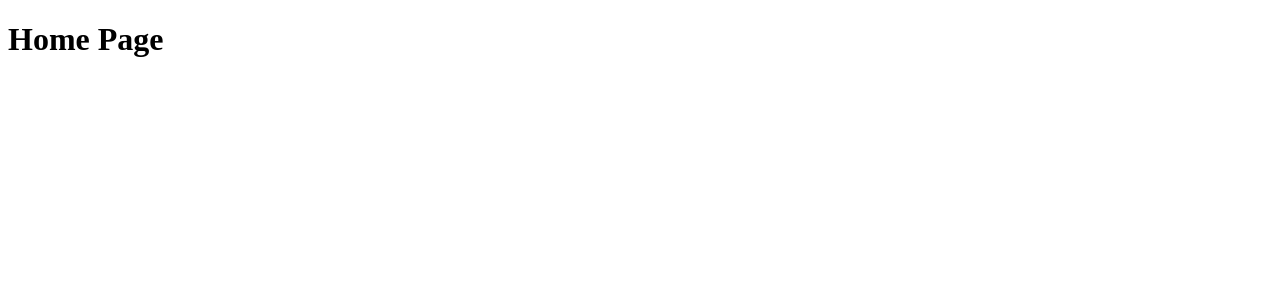
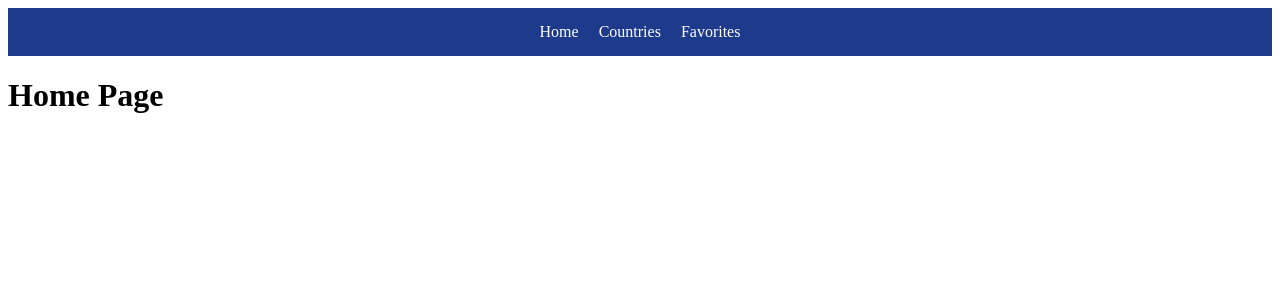
Before and after one commit to ea32460/country-explorer, a React (Vite) app: page / in a window 1280 px wide. Shown: the top 300 px of the page. Built offline with nearby package versions, Linux system fonts and the light colour scheme.

Commit message:
Add Navbar and client-side navigation

```diff
--- a/src/App.jsx
+++ b/src/App.jsx
@@ -3,16 +3,20 @@ import {Routes, Route } from "react-router";
 import Home from "./pages/Home";
 import Countries from "./pages/Countries";
 import Favorites from "./pages/Favorites";
-import CountryDetails from "pages/CountryDetails";
+import CountryDetails from "./pages/CountryDetails";
+import Navbar from "./components/Navbar.jsx";
 
 
 export default function App(){
   return (
+      <>
+      <Navbar/>
       <Routes>
         <Route path="/" element={<Home />} />
         <Route path="/countries" element={<Countries />} />
         <Route path="/favorites" element={<Favorites />} />
         <Route path="/country/:name" element={<CountryDetails />} />
       </Routes>
+</>
   );
 }
--- /dev/null
+++ b/src/components/Navbar.jsx
@@ -0,0 +1,27 @@
+import { Link } from "react-router";
+
+export default function Navbar(){
+    return (
+        <nav style={{
+            display: "flex",
+            justifyContent: "center",
+            gap: "20px",
+            padding: "15px",
+            background: "#1e3a8a",
+        }}
+             >
+            <Link to="/" style={{ color: "white", textDecoration: "none"}}>
+                Home
+            </Link>
+
+            <Link to="/countries" style={{ color: "white", textDecoration:"none"}}>
+                Countries
+            </Link>
+
+            <Link to="/favorites" style={{ color: "white",textDecoration:"none" }}>
+                Favorites
+            </Link>
+        </nav>
+
+    );
+}
```
